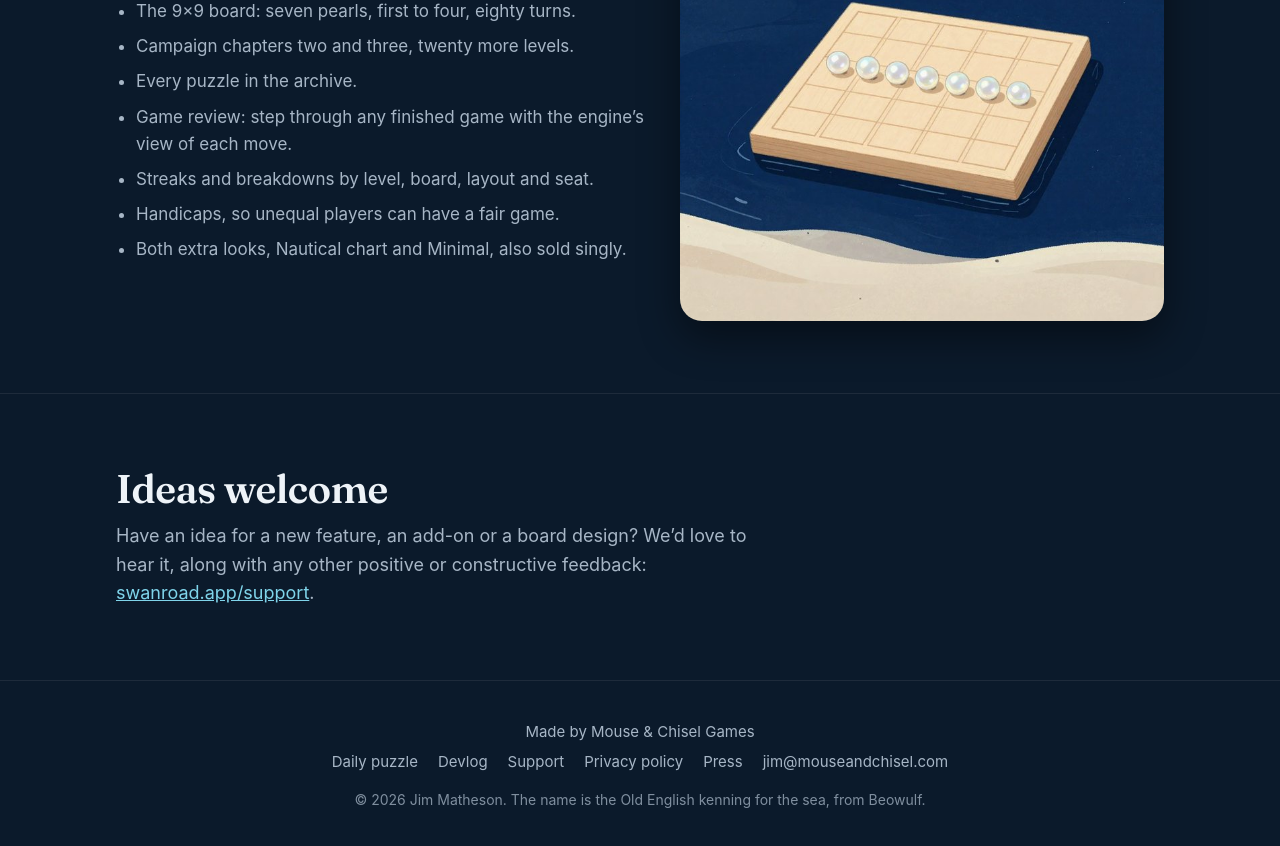
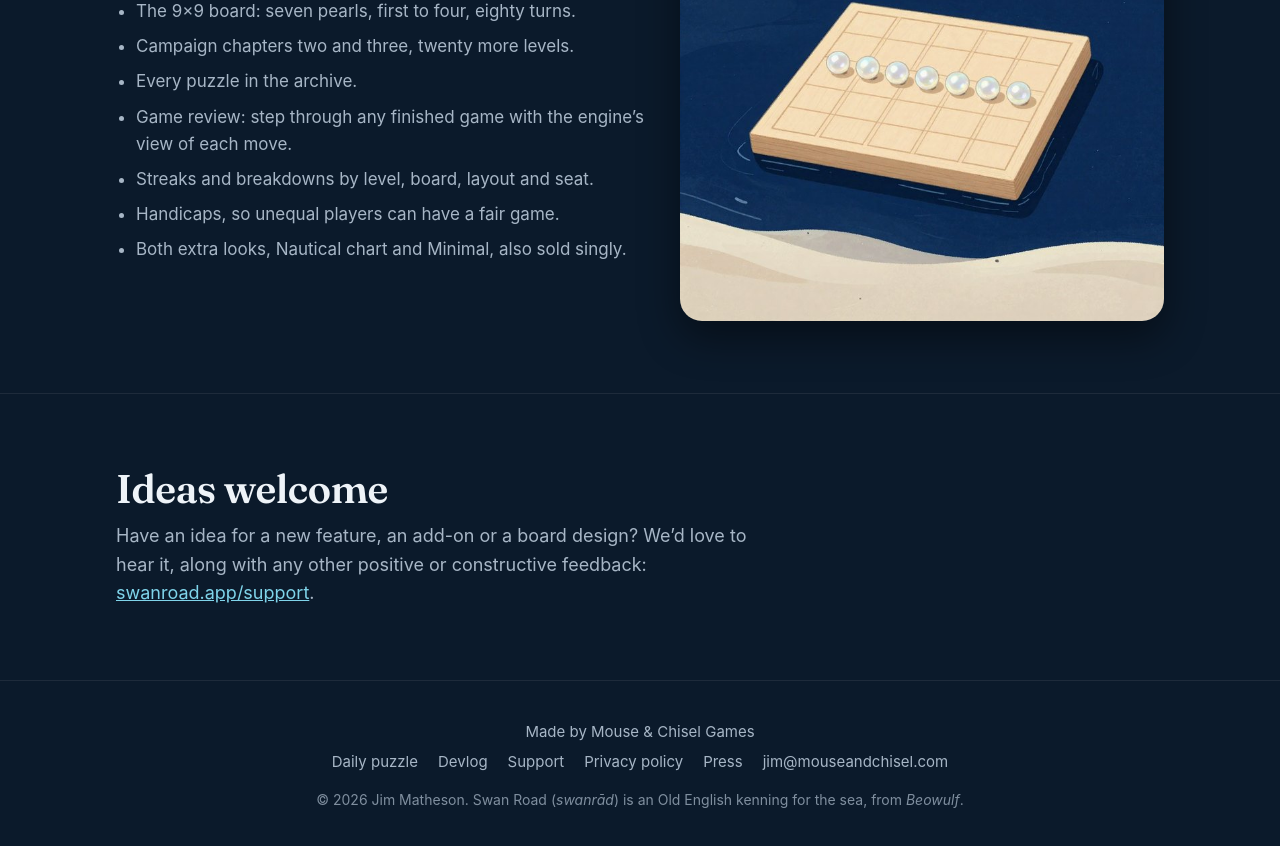
Before and after one commit to jbmatheson/swanroad-site, a plain HTML site: page index.html in a window 1280 px wide. Shown: the part 3604-4450 px from the top of the page. Drawn offline with Linux system fonts and the light colour scheme.

Commit message:
Home footer: the line about the name says the name
"Swan Road (swanrād) is an Old English kenning for the sea, from
Beowulf." It read "The name is the Old English kenning for the sea",
which never said what the name was.

Co-Authored-By: Claude Fable 5.2 <noreply@anthropic.com>

```diff
--- a/index.html
+++ b/index.html
@@ -214,7 +214,7 @@
   <div class="wrap">
     <div><a href="https://mouseandchisel.com">Made by Mouse &amp; Chisel Games</a></div>
     <div class="links"><a href="daily/">Daily puzzle</a><a href="devlog/">Devlog</a><a href="support/">Support</a><a href="privacy/">Privacy policy</a><a href="press/">Press</a><a href="mailto:jim@mouseandchisel.com">jim@mouseandchisel.com</a></div>
-    <div>© 2026 Jim Matheson. The name is the Old English kenning for the sea, from Beowulf.</div>
+    <div>© 2026 Jim Matheson. Swan Road (<i lang="ang">swanrād</i>) is an Old English kenning for the sea, from <i>Beowulf</i>.</div>
   </div>
 </footer>
 </body>
```
